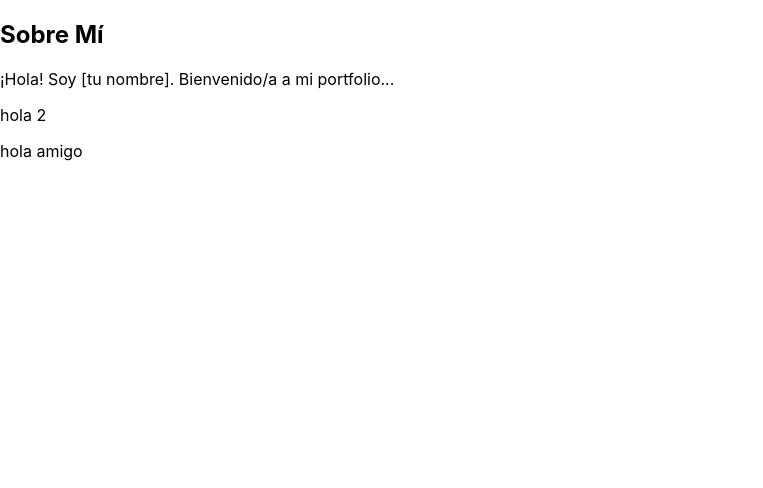
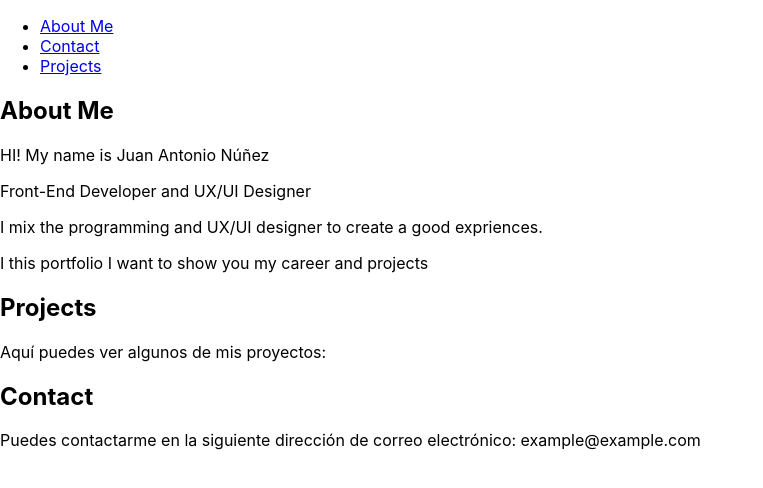
Before and after one commit to juanunez92/Portfolio, a React (Create React App) app: page / in a window 1280 px wide. Shown: the top 488 px of the page, without its empty margins (0-763 px from the left). Built offline with nearby package versions, Linux system fonts and the light colour scheme.

Commit message:
add componentes

```diff
--- a/src/AboutMe.js
+++ b/src/AboutMe.js
@@ -4,10 +4,11 @@ import React from 'react';
 const AboutMe = () => {
     return (
         <div>
-            <h2>Sobre Mí</h2>
-            <p>¡Hola! Soy [tu nombre]. Bienvenido/a a mi portfolio...</p>
-            <p>hola 2</p>
-            <p>hola amigo</p>
+            <h2>About Me</h2>
+            <p>HI! My name is Juan Antonio Núñez</p>
+            <p>Front-End Developer and UX/UI Designer</p>
+            <p>I mix the programming and UX/UI designer to create a good expriences.</p>
+            <p>I this portfolio I want to show you my career and projects</p>
         </div>
     );
 }
--- a/src/App.js
+++ b/src/App.js
@@ -1,10 +1,20 @@
 import './App.css';
+import React from 'react';
+import Navbar from './Navbar';
 import AboutMe from './AboutMe';
+import Contact from './Contact';
+import Projects from './Project';
 
 
 function App() {
   return (
+    <div>
+    <Navbar/>
     <AboutMe/>
+    <Projects/>
+    <Contact/>
+    </div>
+
   );
 }
 
--- /dev/null
+++ b/src/Contact.js
@@ -0,0 +1,14 @@
+// Contact.js
+import React from 'react';
+
+const Contact = () => {
+    return (
+        <section id="contact">
+            <h2>Contact</h2>
+            <p>Puedes contactarme en la siguiente dirección de correo electrónico: example@example.com</p>
+            {/* Agrega más información de contacto según sea necesario */}
+        </section>
+    );
+}
+
+export default Contact;
--- /dev/null
+++ b/src/Navbar.js
@@ -0,0 +1,16 @@
+// Navbar.js
+import React from 'react';
+
+const Navbar = () => {
+    return (
+        <nav>
+            <ul>
+                <li><a href="#about">About Me</a></li>
+                <li><a href="#contact">Contact</a></li>
+                <li><a href="#projects">Projects</a></li>
+            </ul>
+        </nav>
+    );
+}
+
+export default Navbar;
--- /dev/null
+++ b/src/Project.js
@@ -0,0 +1,14 @@
+// Projects.js
+import React from 'react';
+
+const Projects = () => {
+    return (
+        <section id="projects">
+            <h2>Projects</h2>
+            <p>Aquí puedes ver algunos de mis proyectos:</p>
+            {/* Agrega tus proyectos como enlaces o tarjetas */}
+        </section>
+    );
+}
+
+export default Projects;
```
Also changed, not shown: src/Projects.js (added).
